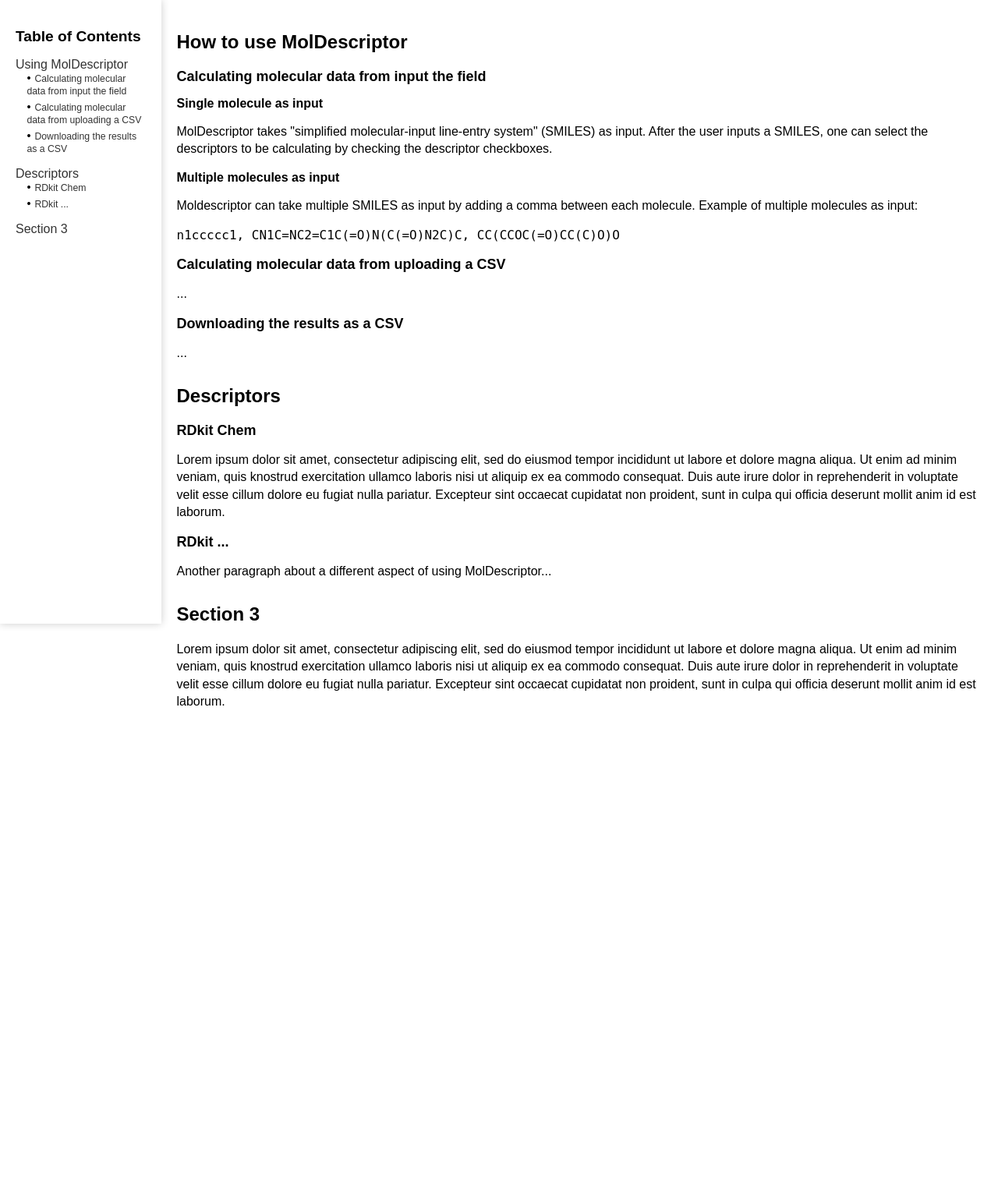
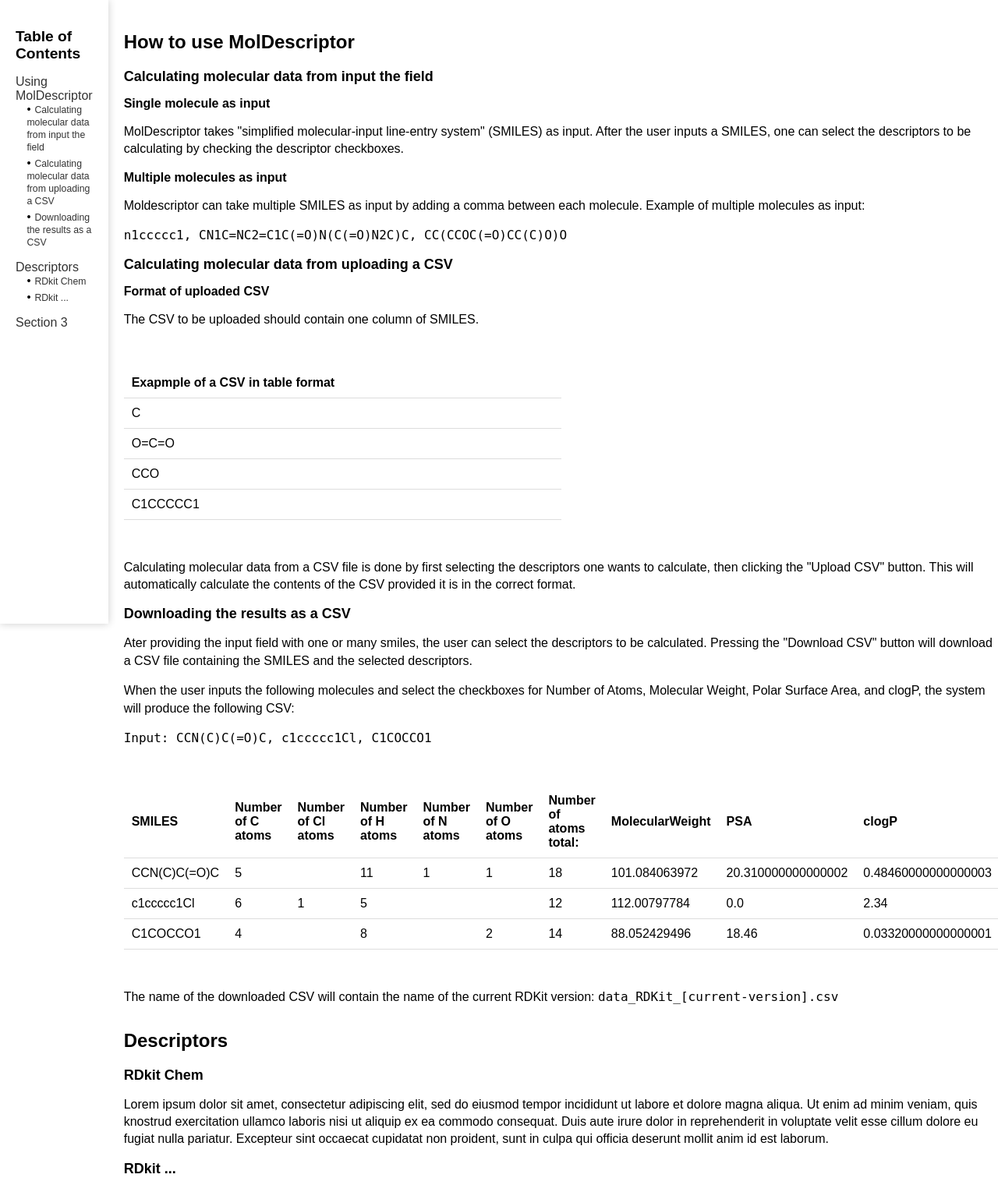
Before and after one commit to masve123/molecule-descriptors-webtool, a Flask app: page /docs in a window 1280 px wide. Shown: the part 43-1572 px from the top of the page at 78% size. Before the commit the page ends 948 px from the top, so only its background shows below. Run offline with Flask 3, Linux system fonts and the light colour scheme.

Commit message:
Added example of csv tables in docs

```diff
--- a/app/templates/docs.html
+++ b/app/templates/docs.html
@@ -57,12 +57,105 @@
                     </code>
                 </p>
                 <h2 id="subsection1-2">Calculating molecular data from uploading a CSV</h2>
+                <b>Format of uploaded CSV</b>
                 <p>
-                    ...
+                    The CSV to be uploaded should contain one column of SMILES.
+                </p>
+                    <table>
+                        <thead>
+                            <tr>
+                                <th>Exapmple of a CSV in table format</th>
+                            </tr>
+                        </thead>
+                        <tbody>
+                            <tr>
+                                <td>C</td>
+                            </tr>
+                            <tr>
+                                <td>O=C=O</td>
+                            </tr>
+                            <tr>
+                                <td>CCO</td>
+                            </tr>
+                            <tr>
+                                <td>C1CCCCC1</td>
+                            </tr>
+                        </tbody>
+                    </table>
+                <p>
+                    Calculating molecular data from a CSV file is done by first selecting the descriptors one wants to calculate, then clicking the "Upload CSV" button. This will automatically calculate the contents of the CSV provided it is in the correct format.
                 </p>
                 <h2 id="subsection1-3">Downloading the results as a CSV</h2>
                 <p>
-                    ...
+                    Ater providing the input field with one or many smiles, the user can select the descriptors to be calculated. Pressing the "Download CSV" button will download a CSV file containing the SMILES and the selected descriptors.
+                </p>
+                <p>
+                    When the user inputs the following molecules and select the checkboxes for Number of Atoms, Molecular Weight, Polar Surface Area, and clogP, the system will produce the following CSV:
+                </p>
+
+                <p>
+                    <code>
+                        Input: CCN(C)C(=O)C, c1ccccc1Cl, C1COCCO1
+                    </code>
+                </p>
+                <p>
+                    <table>
+                        <thead>
+                            <tr>
+                                <th>SMILES</th>
+                                <th>Number of C atoms</th>
+                                <th>Number of Cl atoms</th>
+                                <th>Number of H atoms</th>
+                                <th>Number of N atoms</th>
+                                <th>Number of O atoms</th>
+                                <th>Number of atoms total:</th>
+                                <th>MolecularWeight</th>
+                                <th>PSA</th>
+                                <th>clogP</th>
+                            </tr>
+                        </thead>
+                        <tbody>
+                            <tr>
+                                <td>CCN(C)C(=O)C</td>
+                                <td>5</td>
+                                <td></td>
+                                <td>11</td>
+                                <td>1</td>
+                                <td>1</td>
+                                <td>18</td>
+                                <td>101.084063972</td>
+                                <td>20.310000000000002</td>
+                                <td>0.48460000000000003</td>
+                            </tr>
+                            <tr>
+                                <td>c1ccccc1Cl</td>
+                                <td>6</td>
+                                <td>1</td>
+                                <td>5</td>
+                                <td></td>
+                                <td></td>
+                                <td>12</td>
+                                <td>112.00797784</td>
+                                <td>0.0</td>
+                                <td>2.34</td>
+                            </tr>
+                            <tr>
+                                <td>C1COCCO1</td>
+                                <td>4</td>
+                                <td></td>
+                                <td>8</td>
+                                <td></td>
+                                <td>2</td>
+                                <td>14</td>
+                                <td>88.052429496</td>
+                                <td>18.46</td>
+                                <td>0.03320000000000001</td>
+                            </tr>
+                        </tbody>
+                    </table>
+                </p>
+                <p>
+                    The name of the downloaded CSV will contain the name of the current RDKit version: <code>data_RDKit_[current-version].csv</code>
                 </p>
             </section>
 
@@ -81,5 +174,17 @@
             </section>
         </main>
     </div>
+    <style>
+        table {
+            width: 50%;
+            border-collapse: collapse;
+            margin: 50px 0;
+            text-align: left;
+        }
+        th, td {
+            padding: 10px;
+            border-bottom: 1px solid #ddd;
+        }
+    </style>
 </body>
 </html>
```
